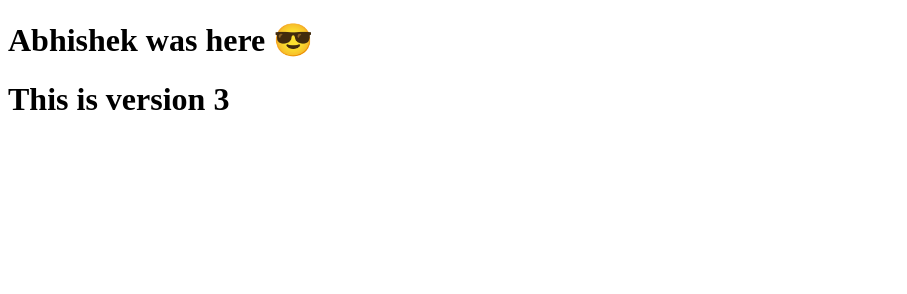
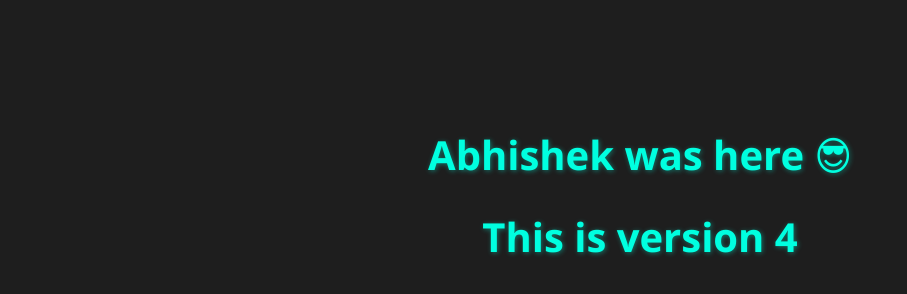
Before and after one commit to Abhisheikhh/git_prac, a plain HTML site: page index.html in a window 1280 px wide. Shown: the whole page, without its empty margins (0-907 px from the left). Drawn offline with Linux system fonts and the light colour scheme.

Commit message:
design added

```diff
--- a/index.html
+++ b/index.html
@@ -1,9 +1,12 @@
 <!-- one/index.html -->
 <!DOCTYPE html>
 <html>
-  <head><title>Git Practice</title></head>
+  <head>
+    <title>Git Practice</title>
+    <link rel="stylesheet" href="style.css" />
+  </head>
   <body>
     <h1>Abhishek was here 😎</h1>
-    <h1>This is version 3</h1>
+    <h1>This is version 4</h1>
   </body>
 </html>
--- /dev/null
+++ b/style.css
@@ -0,0 +1,23 @@
+/* style.css */
+
+body {
+  background-color: #1e1e1e;
+  color: #ffffff;
+  font-family: 'Segoe UI', Tahoma, Geneva, Verdana, sans-serif;
+  text-align: center;
+  padding-top: 100px;
+  margin: 0;
+}
+
+h1 {
+  color: #00ffe0;
+  font-size: 2.5rem;
+  margin-bottom: 20px;
+  text-shadow: 1px 1px 5px #00ffe066;
+  transition: transform 0.3s ease;
+}
+
+h1:hover {
+  transform: scale(1.1);
+  color: #00bfa6;
+}
```
